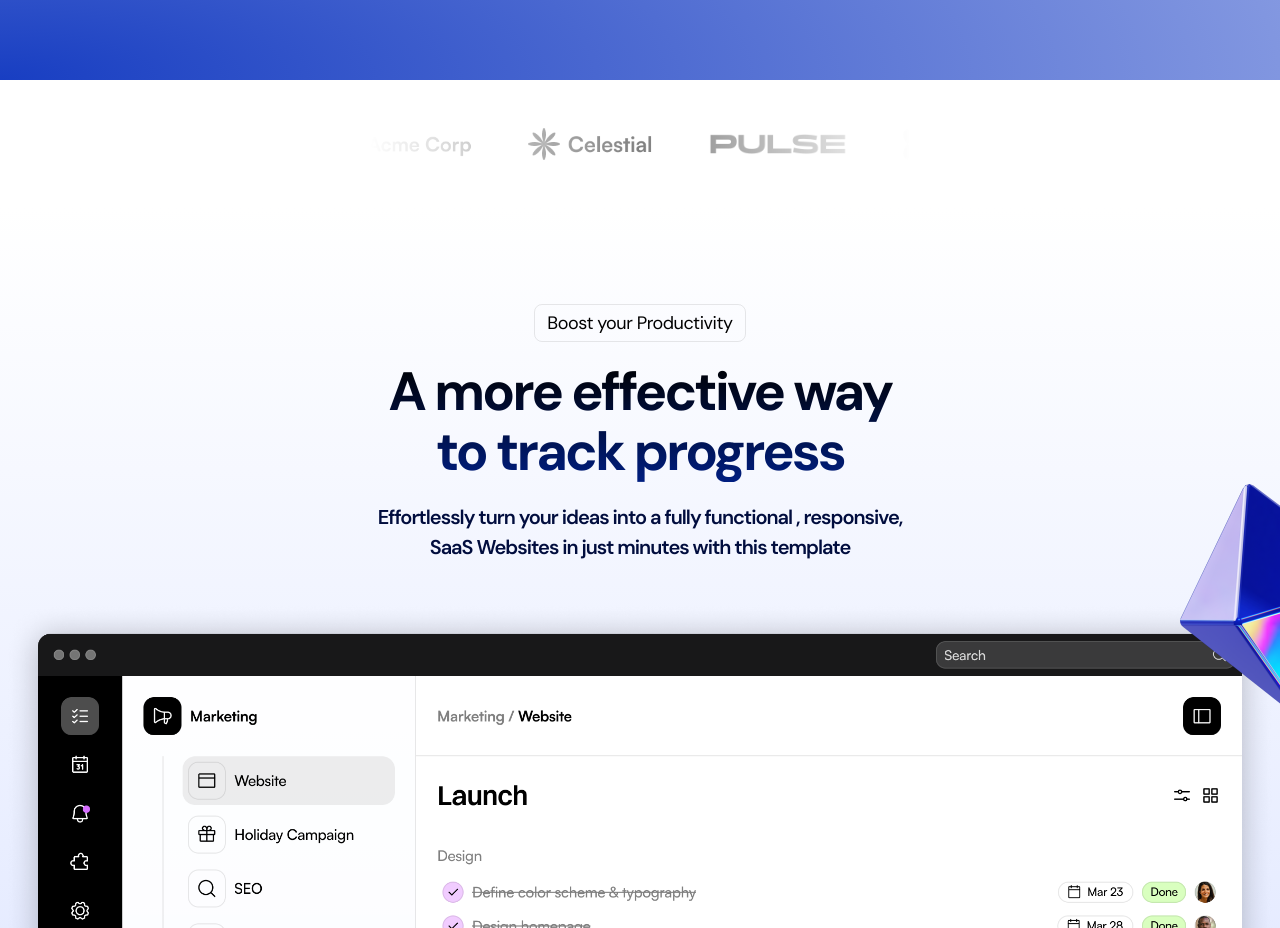
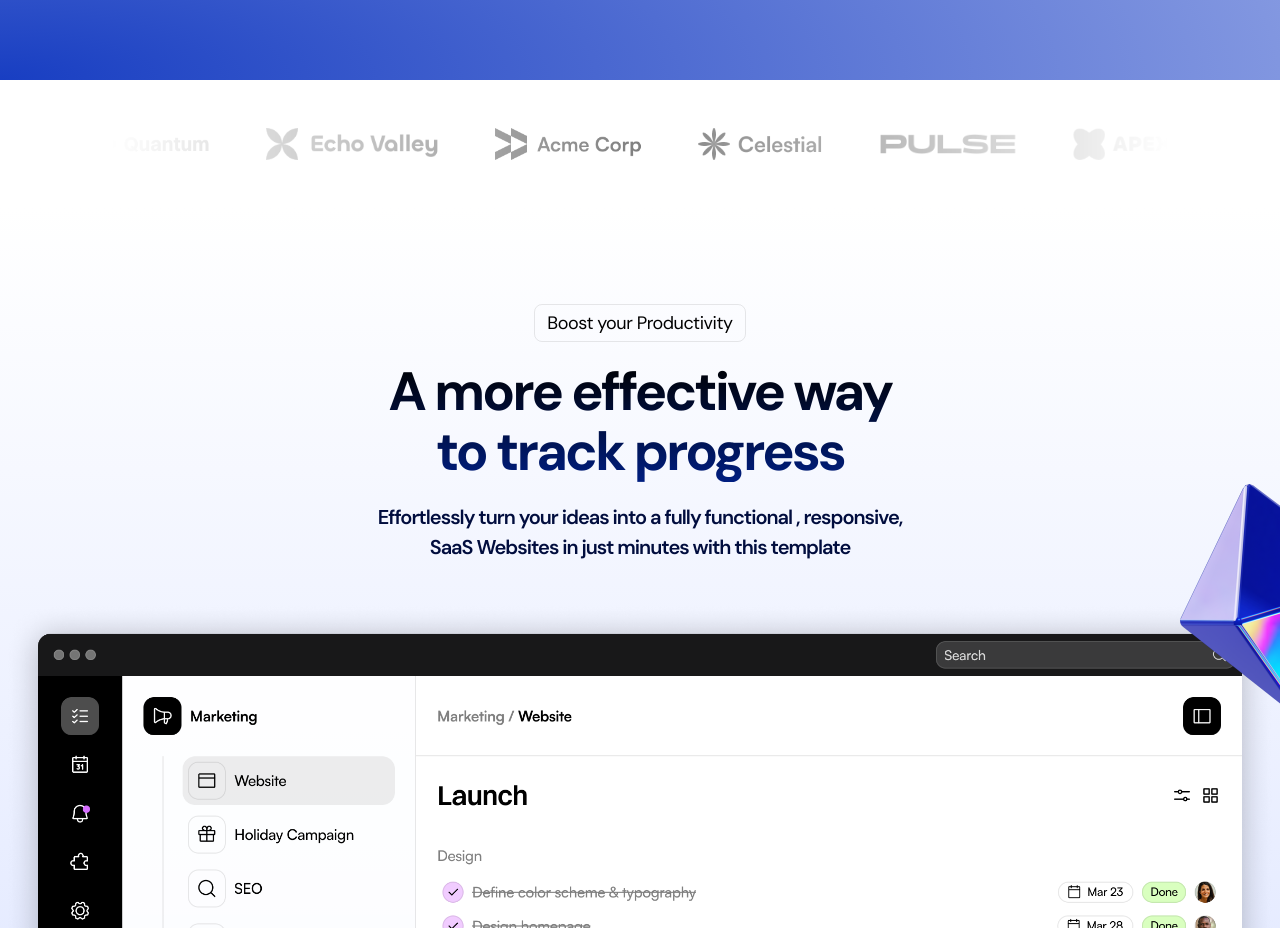
Before and after one commit to mridul891/LandingPage, a Next.js app: page / in a window 1280 px wide. Shown: the part 880-1808 px from the top of the page. Built offline with nearby package versions, Linux system fonts and the light colour scheme.

Commit message:
Logo Ticker animation done

```diff
--- a/app/sections/LogoTicker.tsx
+++ b/app/sections/LogoTicker.tsx
@@ -7,23 +7,30 @@ import pulseLogo from '../assets/logo-pulse.png'
 import apexLogo from '../assets/logo-apex.png'
 import quantumLogo from '../assets/logo-quantum.png'
 import Image from 'next/image'
-
+import { motion } from 'framer-motion'
 
 const LogoTicker = () => {
     return (
         <div className='py-8 md:p-12 lg:px-[7rem] lg:py-12 bg-white'>
             <div className="">
-                <div className="max-w-[540px] mx-auto">
+                <div className="max-w-[540px] mx-auto lg:max-w-[1400px]">
 
                     <div className="flex overflow-hidden justify-center [mask-image:linear-gradient(to_right,transparent,black,transparent)]">
-                    <div className="flex gap-5 md:gap-14 lg:gap-14 flex-none ">
+                        <motion.div className="flex gap-5 pr-14 md:gap-14 lg:gap-14 flex-none " animate={{ translateX: "-50%" }} transition={{ duration: 20 ,repeat:Infinity,ease:"linear",repeatType:"loop" }}>
                             <Image src={echoLogo} alt='echo logo' className='logo-ticker-image' />
                             <Image src={acmeLogo} alt='Acme logo' className='logo-ticker-image' />
                             <Image src={celestialLogo} alt='celestial logo' className='logo-ticker-image' />
                             <Image src={pulseLogo} alt='pulse logo' className='logo-ticker-image' />
                             <Image src={apexLogo} alt='Apex logo' className='logo-ticker-image' />
                             <Image src={quantumLogo} alt='quantum logo' className='logo-ticker-image' />
-                    </div>
+                            {/* second set of logo */}
+                            <Image src={echoLogo} alt='echo logo' className='logo-ticker-image' />
+                            <Image src={acmeLogo} alt='Acme logo' className='logo-ticker-image' />
+                            <Image src={celestialLogo} alt='celestial logo' className='logo-ticker-image' />
+                            <Image src={pulseLogo} alt='pulse logo' className='logo-ticker-image' />
+                            <Image src={apexLogo} alt='Apex logo' className='logo-ticker-image' />
+                            <Image src={quantumLogo} alt='quantum logo' className='logo-ticker-image' />
+                        </motion.div>
                     </div>
 
                 </div>
```
Lines whose indentation alone changed are shown as unchanged.
